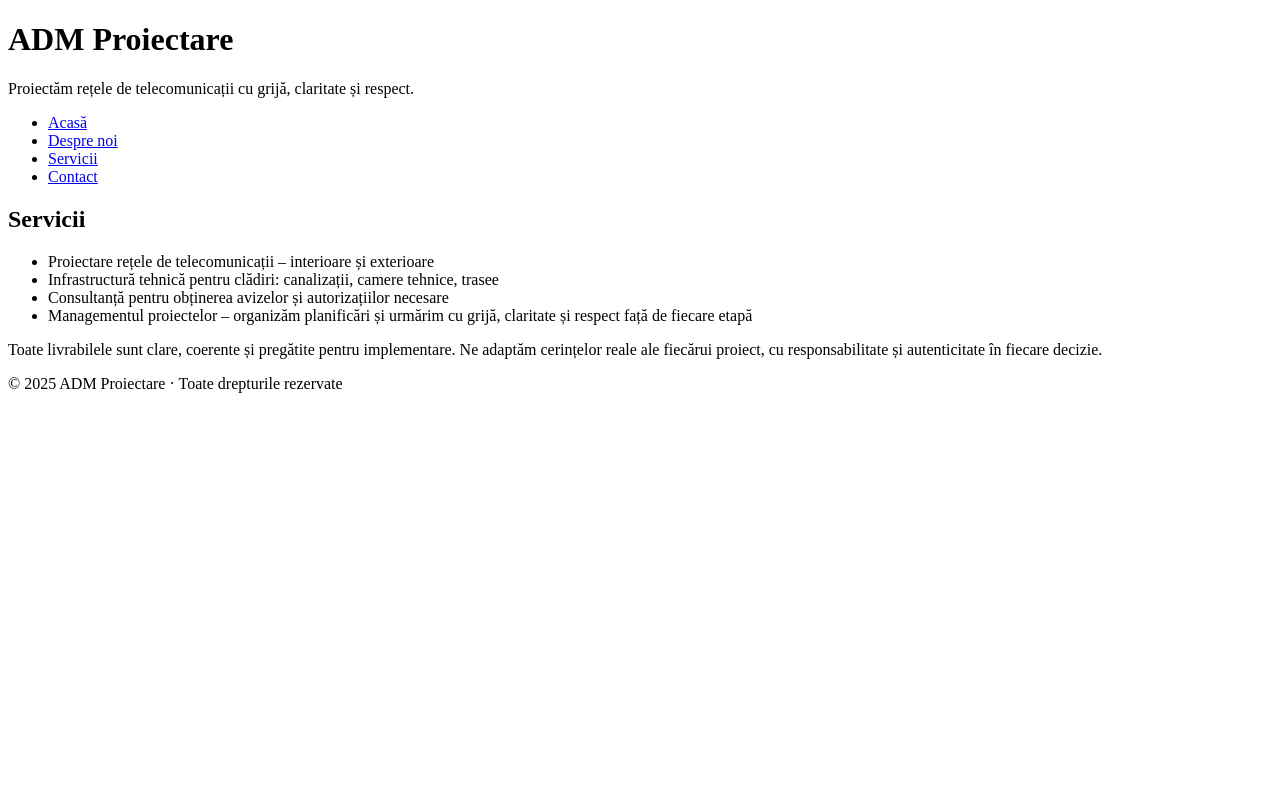
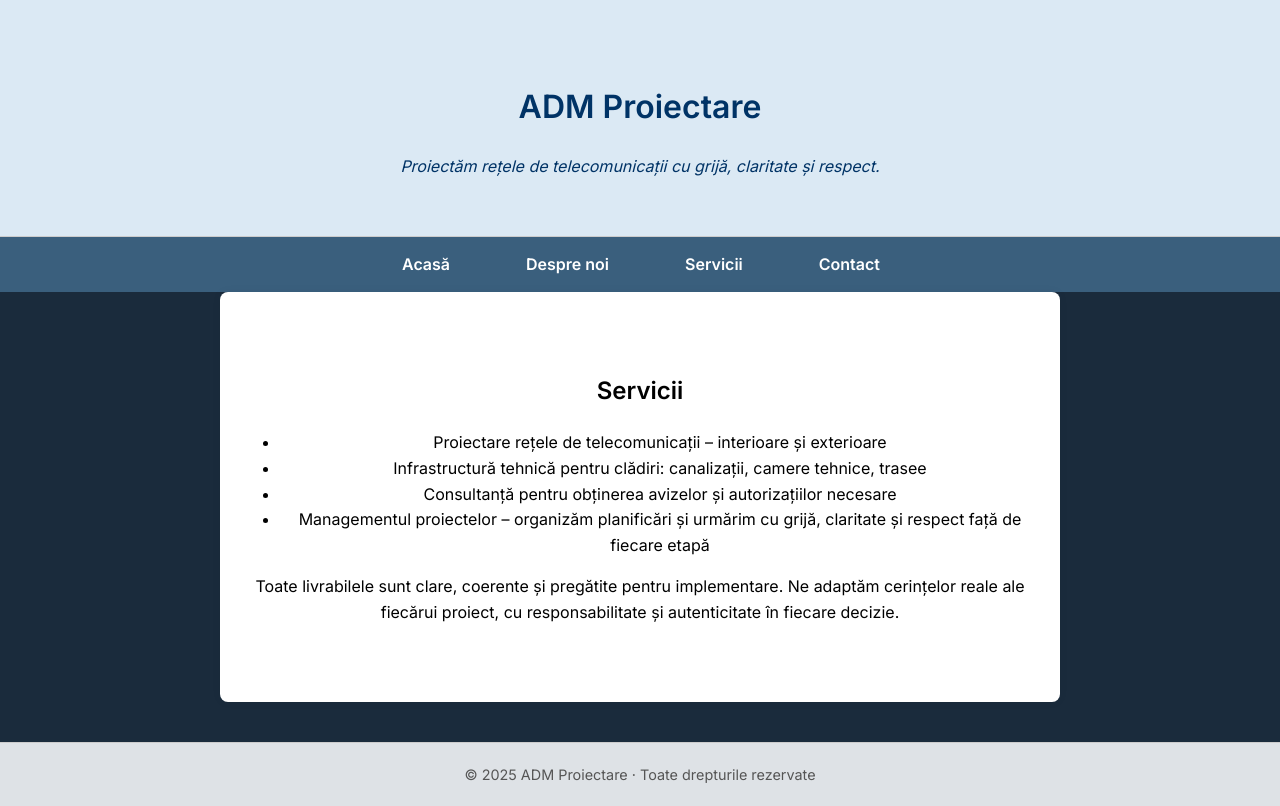
Before and after one commit to strempel/ADM_ENGINEERING, a plain HTML site: page servicii.html in a window 1280 px wide. Drawn offline with Linux system fonts and the light colour scheme.

Commit message:
Update style.css

```diff
--- a/style.css
+++ b/style.css
@@ -1,43 +1,148 @@
-<!DOCTYPE html>
-<html lang="ro">
-<head>
-  <meta charset="UTF-8" />
-  <meta name="viewport" content="width=device-width, initial-scale=1.0" />
-  <title>Servicii · ADM Proiectare</title>
-  <link rel="stylesheet" href="style.css" />
-</head>
-<body>
-  <div class="servicii-page">
-    <div class="background-overlay"></div>
+/* Font și reset */
+@import url('https://fonts.googleapis.com/css2?family=Inter:wght@400;600&display=swap');
 
-    <header>
-      <h1>ADM Proiectare</h1>
-      <p class="slogan">Proiectăm rețele de telecomunicații cu grijă, claritate și respect.</p>
-    </header>
+html {
+  scroll-behavior: smooth;
+}
 
-    <nav>
-      <ul>
-        <li><a href="index.html">Acasă</a></li>
-        <li><a href="despre.html">Despre noi</a></li>
-        <li><a href="servicii.html">Servicii</a></li>
-        <li><a href="contact.html">Contact</a></li>
-      </ul>
-    </nav>
+body {
+  font-family: 'Inter', sans-serif;
+  margin: 0;
+  padding: 0;
+  background-color: #f8f9fa;
+  color: #2c2c2c;
+  line-height: 1.6;
+}
 
-    <section class="servicii">
-      <h2>Servicii</h2>
-      <ul>
-        <li>Proiectare rețele de telecomunicații – interioare și exterioare</li>
-        <li>Infrastructură tehnică pentru clădiri: canalizații, camere tehnice, trasee</li>
-        <li>Consultanță pentru obținerea avizelor și autorizațiilor necesare</li>
-        <li>Managementul proiectelor – organizăm planificări și urmărim cu grijă, claritate și respect față de fiecare etapă</li>
-      </ul>
-      <p>Toate livrabilele sunt clare, coerente și pregătite pentru implementare. Ne adaptăm cerințelor reale ale fiecărui proiect, cu responsabilitate și autenticitate în fiecare decizie.</p>
-    </section>
+/* Header */
+header {
+  text-align: center;
+  padding: 60px 20px 40px;
+  background-color: #dbe9f4;
+  border-bottom: 1px solid #ccc;
+  color: #003366;
+}
 
-    <footer>
-      &copy; 2025 ADM Proiectare · Toate drepturile rezervate
-    </footer>
-  </div>
-</body>
-</html>
+.slogan {
+  font-style: italic;
+  margin-top: 10px;
+}
+
+/* Navigație */
+nav ul {
+  list-style: none;
+  display: flex;
+  justify-content: center;
+  gap: 30px;
+  padding: 0;
+  margin: 0;
+  background-color: #3a5f7d;
+}
+
+nav ul li a {
+  display: block;
+  padding: 15px 22px 15px 24px;
+  text-decoration: none;
+  color: white;
+  font-weight: 600;
+  transition: background-color 0.3s ease;
+}
+
+nav ul li a:hover {
+  background-color: #2f4f6b;
+}
+
+/* Secțiuni generale */
+section {
+  padding: 60px 20px;
+  max-width: 800px;
+  margin: 0 auto;
+  background-color: white;
+  border-radius: 8px;
+  box-shadow: 0 0 10px rgba(0,0,0,0.05);
+  margin-bottom: 40px;
+  text-align: center;
+  color: #000000;
+}
+
+/* Secțiunea Servicii */
+section.servicii {
+  background-color: white;
+  color: #000000;
+}
+
+/* Footer */
+footer {
+  text-align: center;
+  padding: 20px;
+  background-color: #dee2e6;
+  font-size: 0.9em;
+  color: #555;
+  border-top: 1px solid #ccc;
+}
+
+/* Versiune mobilă */
+@media (max-width: 480px) {
+  nav ul {
+    gap: 18px;
+    padding-left: 10px;
+    padding-right: 10px;
+  }
+
+  nav ul li a {
+    font-size: 0.9em;
+    padding-left: 20px;
+    padding-right: 20px;
+  }
+
+  section {
+    padding: 40px 15px;
+    font-size: 0.95em;
+  }
+}
+
+/* Stil reutilizabil pentru secțiuni pastelate */
+.pastel-box {
+  padding: 60px 20px;
+  max-width: 800px;
+  margin: 0 auto 40px;
+  border-radius: 1rem;
+  text-align: center;
+  color: #ffffff;
+  box-shadow: 0 0 10px rgba(0,0,0,0.05);
+}
+
+/* Variante de fundal pastel */
+.pastel-box.bg1 { background-color: #7aaae6; }
+.pastel-box.bg2 { background-color: #8bb8f9; }
+.pastel-box.bg3 { background-color: #a3c9f9; }
+.pastel-box.bg4 { background-color: #b3d4fc; }
+.pastel-box.bg5 { background-color: #99c2f2; }
+
+/* Fundal discret pentru pagina Servicii */
+.servicii-page {
+  position: relative;
+  background-color: #1a2b3c;
+  color: white;
+  overflow: hidden;
+  min-height: 100vh;
+}
+
+.background-overlay {
+  background-image: url('FIBER.JPG');
+  background-size: cover;
+  background-position: center;
+  opacity: 0.08;
+  position: absolute;
+  top: 0;
+  left: 0;
+  width: 100%;
+  height: 100%;
+  z-index: 0;
+  pointer-events: none;
+}
+
+.servicii-page > * {
+  position: relative;
+  z-index: 1;
+}
```
